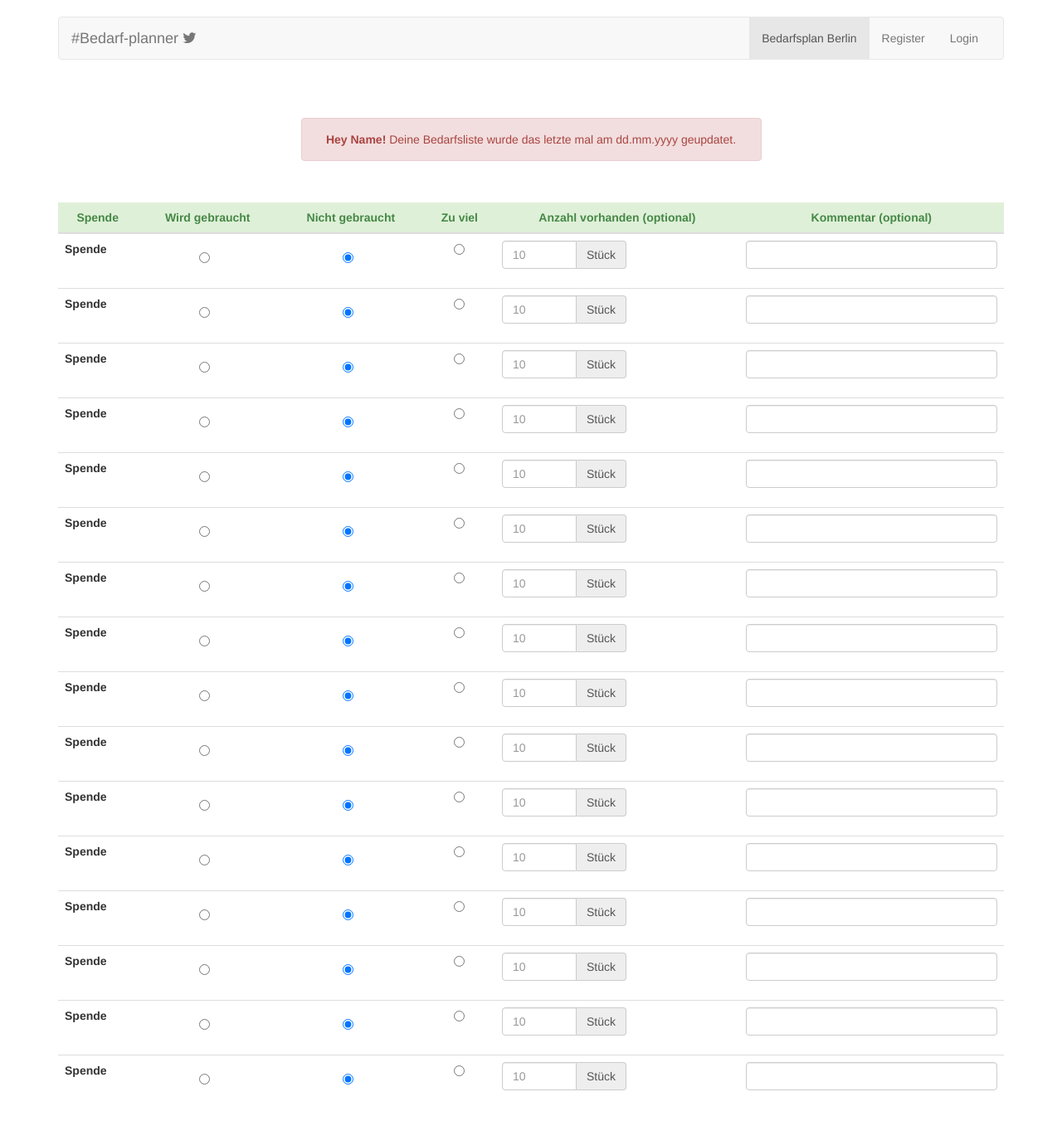
After one commit to DonationmatcherBerlin/donationmatcher, a CodeIgniter app: page /database/index.php/welcome/local/1 in a window 1280 px wide. The commit adds this page. Shown: the whole page at 83% size. Run offline with CodeIgniter, Linux system fonts and the light colour scheme.

Commit message:
first local version

```diff
--- a/application/config/autoload.php
+++ b/application/config/autoload.php
@@ -83,7 +83,7 @@ $autoload['drivers'] = array();
 |
 |	$autoload['helper'] = array('url', 'file');
 */
-$autoload['helper'] = array();
+$autoload['helper'] = array('url');
 
 /*
 | -------------------------------------------------------------------
--- a/application/controllers/Welcome.php
+++ b/application/controllers/Welcome.php
@@ -20,6 +20,14 @@ class Welcome extends CI_Controller {
 	 */
 	public function index()
 	{
+		$this->load->view('header');
 		$this->load->view('landingpage');
+		$this->load->view('footer');
+	}
+
+	public function local($group = 'LaGeSo'){
+		$this->load->view('header');
+		$this->load->view('local_view');
+		$this->load->view('footer');
 	}
 }
--- a/application/views/footer.php
+++ b/application/views/footer.php
@@ -5,7 +5,7 @@
 	</footer><!-- #site-footer -->
 
 	<!-- js -->
-	<script src="https://ajax.googleapis.com/ajax/libs/jquery/1.11.2/jquery.min.js"></script>
+	<script src="<?= base_url('assets/js/jquery-2.1.4.min.js') ?>"></script>
 	<script src="<?= base_url('assets/js/bootstrap.min.js') ?>"></script>
 	<script src="<?= base_url('assets/js/script.js') ?>"></script>
 
--- a/application/views/header.php
+++ b/application/views/header.php
@@ -13,6 +13,9 @@
 	<!-- css -->
 	<link href="<?= base_url('assets/css/bootstrap.min.css') ?>" rel="stylesheet">
 	<link href="<?= base_url('assets/css/style.css') ?>" rel="stylesheet">
+	<link href="<?= base_url('assets/css/landingpage/landingpage.css') ?>" rel="stylesheet">
+	<!-- <link href="<?= base_url('assets/css/local/local.css') ?>" rel="stylesheet"> -->
+	<link href="<?= base_url('assets/css/font-awesome/css/font-awesome.min.css') ?>" rel="stylesheet">
 
 	<!--[if lt IE 9]>
 		<script src="https://oss.maxcdn.com/html5shiv/3.7.2/html5shiv.min.js"></script>
@@ -22,6 +25,7 @@
 <body>
 
 	<header id="site-header">
+		<div class="container">
 		<nav class="navbar navbar-default" role="navigation">
 			<div class="container-fluid">
 				<div class="navbar-header">
@@ -31,10 +35,11 @@
 						<span class="icon-bar"></span>
 						<span class="icon-bar"></span>
 					</button>
-					<a class="navbar-brand" href="<?= base_url() ?>">Site title</a>
+					<a class="navbar-brand" href="<?= base_url() ?>">#Bedarf-planner <i class="fa fa-twitter"></i></a>
 				</div>
 				<div class="collapse navbar-collapse" id="bs-example-navbar-collapse-1">
 					<ul class="nav navbar-nav navbar-right">
+							<li class="active"><a href="#">Bedarfsplan Berlin</a></li>
 						<?php if (isset($_SESSION['username']) && $_SESSION['logged_in'] === true) : ?>
 							<li><a href="<?= base_url('logout') ?>">Logout</a></li>
 						<?php else : ?>
@@ -45,16 +50,7 @@
 				</div><!-- .navbar-collapse -->
 			</div><!-- .container-fluid -->
 		</nav><!-- .navbar -->
+		</div>
 	</header><!-- #site-header -->
 
 	<main id="site-content" role="main">
-
-		<?php if (isset($_SESSION)) : ?>
-			<div class="container">
-				<div class="row">
-					<div class="col-md-12">
-						<?php var_dump($_SESSION); ?>
-					</div>
-				</div><!-- .row -->
-			</div><!-- .container -->
-		<?php endif; ?>
--- /dev/null
+++ b/application/views/local_view.php
@@ -0,0 +1,492 @@
+<div class="container">
+  <div class="row">
+    <div class="col-sm-6 col-sm-offset-3">
+      <div class="alert alert-danger text-center" style="margin: 50px 0px;" role="alert">
+        <b>Hey Name!</b> Deine Bedarfsliste wurde das letzte mal am dd.mm.yyyy geupdatet.
+      </div>
+    </div>
+  </div>
+
+  <div class="row">
+    <div class="col-sm-12">
+      <table class="table table-hover text-center">
+      <thead>
+        <tr>
+          <th class="th-green">Spende</th>
+          <th class="th-green">Wird gebraucht</th>
+          <th class="th-green">Nicht gebraucht</th>
+          <th class="th-green">Zu viel</th>
+          <th class="th-green">Anzahl vorhanden (optional)</th>
+          <th class="th-green">Kommentar (optional)</th>
+        </tr>
+      </thead>
+      <tbody>
+        <tr>
+          <th>Spende</th>
+          <td>
+            <div class="radio">
+              <label><input type="radio" name="optradio"></label>
+            </div>
+          </td>
+          <td>
+            <div class="radio" >
+              <label><input type="radio" name="optradio" checked></label>
+            </div>
+          </td>
+          <td>
+            <div classin="radio" >
+              <label><input type="radio" name="optradio"></label>
+            </div>
+          </td>
+          <td>
+            <div class="input-group" style="max-width:150px;">
+              <input type="text" class="form-control" placeholder="10">
+              <div class="input-group-addon">Stück</div>
+            </div>
+          </td>
+          <td>
+            <div class="form-group">
+              <input type="text" class="form-control" id="usr">
+            </div>
+          </td>
+        </tr>
+        <tr>
+          <th>Spende</th>
+          <td>
+            <div class="radio">
+              <label><input type="radio" name="optradio2"></label>
+            </div>
+          </td>
+          <td>
+            <div class="radio" >
+              <label><input type="radio" name="optradio2" checked></label>
+            </div>
+          </td>
+          <td>
+            <div classin="radio" >
+              <label><input type="radio" name="optradio2"></label>
+            </div>
+          </td>
+          <td>
+            <div class="input-group" style="max-width:150px;">
+              <input type="text" class="form-control" placeholder="10">
+              <div class="input-group-addon">Stück</div>
+            </div>
+          </td>
+          <td>
+            <div class="form-group">
+              <input type="text" class="form-control" id="usr">
+            </div>
+          </td>
+        </tr>
+        <tr>
+          <th>Spende</th>
+          <td>
+            <div class="radio">
+              <label><input type="radio" name="optradio3"></label>
+            </div>
+          </td>
+          <td>
+            <div class="radio" >
+              <label><input type="radio" name="optradio3" checked></label>
+            </div>
+          </td>
+          <td>
+            <div classin="radio" >
+              <label><input type="radio" name="optradio3"></label>
+            </div>
+          </td>
+          <td>
+            <div class="input-group" style="max-width:150px;">
+              <input type="text" class="form-control" placeholder="10">
+              <div class="input-group-addon">Stück</div>
+            </div>
+          </td>
+          <td>
+            <div class="form-group">
+              <input type="text" class="form-control" id="usr">
+            </div>
+          </td>
+        </tr>
+        <tr>
+          <th>Spende</th>
+          <td>
+            <div class="radio">
+              <label><input type="radio" name="optradio4"></label>
+            </div>
+          </td>
+          <td>
+            <div class="radio" >
+              <label><input type="radio" name="optradio4" checked></label>
+            </div>
+          </td>
+          <td>
+            <div classin="radio" >
+              <label><input type="radio" name="optradio4"></label>
+            </div>
+          </td>
+          <td>
+            <div class="input-group" style="max-width:150px;">
+              <input type="text" class="form-control" placeholder="10">
+              <div class="input-group-addon">Stück</div>
+            </div>
+          </td>
+          <td>
+            <div class="form-group">
+              <input type="text" class="form-control" id="usr">
+            </div>
+          </td>
+        </tr>
+        <tr>
+          <th>Spende</th>
+          <td>
+            <div class="radio">
+              <label><input type="radio" name="optradio5"></label>
+            </div>
+          </td>
+          <td>
+            <div class="radio" >
+              <label><input type="radio" name="optradio5" checked></label>
+            </div>
+          </td>
+          <td>
+            <div classin="radio" >
+              <label><input type="radio" name="optradio5"></label>
+            </div>
+          </td>
+          <td>
+            <div class="input-group" style="max-width:150px;">
+              <input type="text" class="form-control" placeholder="10">
+              <div class="input-group-addon">Stück</div>
+            </div>
+          </td>
+          <td>
+            <div class="form-group">
+              <input type="text" class="form-control" id="usr">
+            </div>
+          </td>
+        </tr>
+        <tr>
+          <th>Spende</th>
+          <td>
+            <div class="radio">
+              <label><input type="radio" name="optradio6"></label>
+            </div>
+          </td>
+          <td>
+            <div class="radio" >
+              <label><input type="radio" name="optradio6" checked></label>
+            </div>
+          </td>
+          <td>
+            <div classin="radio" >
+              <label><input type="radio" name="optradio6"></label>
+            </div>
+          </td>
+          <td>
+            <div class="input-group" style="max-width:150px;">
+              <input type="text" class="form-control" placeholder="10">
+              <div class="input-group-addon">Stück</div>
+            </div>
+          </td>
+          <td>
+            <div class="form-group">
+              <input type="text" class="form-control" id="usr">
+            </div>
+          </td>
+        </tr>
+        <tr>
+          <th>Spende</th>
+          <td>
+            <div class="radio">
+              <label><input type="radio" name="optradio7"></label>
+            </div>
+          </td>
+          <td>
+            <div class="radio" >
+              <label><input type="radio" name="optradio7" checked></label>
+            </div>
+          </td>
+          <td>
+            <div classin="radio" >
+              <label><input type="radio" name="optradio7"></label>
+            </div>
+          </td>
+          <td>
+            <div class="input-group" style="max-width:150px;">
+              <input type="text" class="form-control" placeholder="10">
+              <div class="input-group-addon">Stück</div>
+            </div>
+          </td>
+          <td>
+            <div class="form-group">
+              <input type="text" class="form-control" id="usr">
+            </div>
+          </td>
+        </tr>
+        <tr>
+          <th>Spende</th>
+          <td>
+            <div class="radio">
+              <label><input type="radio" name="optradio8"></label>
+            </div>
+          </td>
+          <td>
+            <div class="radio" >
+              <label><input type="radio" name="optradio8" checked></label>
+            </div>
+          </td>
+          <td>
+            <div classin="radio" >
+              <label><input type="radio" name="optradio8"></label>
+            </div>
+          </td>
+          <td>
+            <div class="input-group" style="max-width:150px;">
+              <input type="text" class="form-control" placeholder="10">
+              <div class="input-group-addon">Stück</div>
+            </div>
+          </td>
+          <td>
+            <div class="form-group">
+              <input type="text" class="form-control" id="usr">
+            </div>
+          </td>
+        </tr>
+        <tr>
+          <th>Spende</th>
+          <td>
+            <div class="radio">
+              <label><input type="radio" name="optradio9"></label>
+            </div>
+          </td>
+          <td>
+            <div class="radio" >
+              <label><input type="radio" name="optradio9" checked></label>
+            </div>
+          </td>
+          <td>
+            <div classin="radio" >
+              <label><input type="radio" name="optradio9"></label>
+            </div>
+          </td>
+          <td>
+            <div class="input-group" style="max-width:150px;">
+              <input type="text" class="form-control" placeholder="10">
+              <div class="input-group-addon">Stück</div>
+            </div>
+          </td>
+          <td>
+            <div class="form-group">
+              <input type="text" class="form-control" id="usr">
+            </div>
+          </td>
+        </tr>
+        <tr>
+          <th>Spende</th>
+          <td>
+            <div class="radio">
+              <label><input type="radio" name="optradio10"></label>
+            </div>
+          </td>
+          <td>
+            <div class="radio" >
+              <label><input type="radio" name="optradio10" checked></label>
+            </div>
+          </td>
+          <td>
+            <div classin="radio" >
+              <label><input type="radio" name="optradio10"></label>
+            </div>
+          </td>
+          <td>
+            <div class="input-group" style="max-width:150px;">
+              <input type="text" class="form-control" placeholder="10">
+              <div class="input-group-addon">Stück</div>
+            </div>
+          </td>
+          <td>
+            <div class="form-group">
+              <input type="text" class="form-control" id="usr">
+            </div>
+          </td>
+        </tr>
+        <tr>
+          <th>Spende</th>
+          <td>
+            <div class="radio">
+              <label><input type="radio" name="optradio11"></label>
+            </div>
+          </td>
+          <td>
+            <div class="radio" >
+              <label><input type="radio" name="optradio11" checked></label>
+            </div>
+          </td>
+          <td>
+            <div classin="radio" >
+              <label><input type="radio" name="optradio11"></label>
+            </div>
+          </td>
+          <td>
+            <div class="input-group" style="max-width:150px;">
+              <input type="text" class="form-control" placeholder="10">
+              <div class="input-group-addon">Stück</div>
+            </div>
+          </td>
+          <td>
+            <div class="form-group">
+              <input type="text" class="form-control" id="usr">
+            </div>
+          </td>
+        </tr>
+        <tr>
+          <th>Spende</th>
+          <td>
+            <div class="radio">
+              <label><input type="radio" name="optradio12"></label>
+            </div>
+          </td>
+          <td>
+            <div class="radio" >
+              <label><input type="radio" name="optradio12" checked></label>
+            </div>
+          </td>
+          <td>
+            <div classin="radio" >
+              <label><input type="radio" name="optradio12"></label>
+            </div>
+          </td>
+          <td>
+            <div class="input-group" style="max-width:150px;">
+              <input type="text" class="form-control" placeholder="10">
+              <div class="input-group-addon">Stück</div>
+            </div>
+          </td>
+          <td>
+            <div class="form-group">
+              <input type="text" class="form-control" id="usr">
+            </div>
+          </td>
+        </tr>
+        <tr>
+          <th>Spende</th>
+          <td>
+            <div class="radio">
+              <label><input type="radio" name="optradio13"></label>
+            </div>
+          </td>
+          <td>
+            <div class="radio" >
+              <label><input type="radio" name="optradio13" checked></label>
+            </div>
+          </td>
+          <td>
+            <div classin="radio" >
+              <label><input type="radio" name="optradio13"></label>
+            </div>
+          </td>
+          <td>
+            <div class="input-group" style="max-width:150px;">
+              <input type="text" class="form-control" placeholder="10">
+              <div class="input-group-addon">Stück</div>
+            </div>
+          </td>
+          <td>
+            <div class="form-group">
+              <input type="text" class="form-control" id="usr">
+            </div>
+          </td>
+        </tr>
+        <tr>
+          <th>Spende</th>
+          <td>
+            <div class="radio">
+              <label><input type="radio" name="optradio14"></label>
+            </div>
+          </td>
+          <td>
+            <div class="radio" >
+              <label><input type="radio" name="optradio14" checked></label>
+            </div>
+          </td>
+          <td>
+            <div classin="radio" >
+              <label><input type="radio" name="optradio14"></label>
+            </div>
+          </td>
+          <td>
+            <div class="input-group" style="max-width:150px;">
+              <input type="text" class="form-control" placeholder="10">
+              <div class="input-group-addon">Stück</div>
+            </div>
+          </td>
+          <td>
+            <div class="form-group">
+              <input type="text" class="form-control" id="usr">
+            </div>
+          </td>
+        </tr>
+        <tr>
+          <th>Spende</th>
+          <td>
+            <div class="radio">
+              <label><input type="radio" name="optradio15"></label>
+            </div>
+          </td>
+          <td>
+            <div class="radio" >
+              <label><input type="radio" name="optradio15" checked></label>
+            </div>
+          </td>
+          <td>
+            <div classin="radio" >
+              <label><input type="radio" name="optradio15"></label>
+            </div>
+          </td>
+          <td>
+            <div class="input-group" style="max-width:150px;">
+              <input type="text" class="form-control" placeholder="10">
+              <div class="input-group-addon">Stück</div>
+            </div>
+          </td>
+          <td>
+            <div class="form-group">
+              <input type="text" class="form-control" id="usr">
+            </div>
+          </td>
+        </tr>
+        <tr>
+          <th>Spende</th>
+          <td>
+            <div class="radio">
+              <label><input type="radio" name="optradio16"></label>
+            </div>
+          </td>
+          <td>
+            <div class="radio" >
+              <label><input type="radio" name="optradio16" checked></label>
+            </div>
+          </td>
+          <td>
+            <div classin="radio" >
+              <label><input type="radio" name="optradio16"></label>
+            </div>
+          </td>
+          <td>
+            <div class="input-group" style="max-width:150px;">
+              <input type="text" class="form-control" placeholder="10">
+              <div class="input-group-addon">Stück</div>
+            </div>
+          </td>
+          <td>
+            <div class="form-group">
+              <input type="text" class="form-control" id="usr">
+            </div>
+          </td>
+        </tr>
+      </tbody>
+    </table>
+    </div>
+  </div>
+</div>
```
Also changed, not shown: application/controllers/Local.php (added, +27 -0 lines), application/views/landingpage.php (+0 -92 lines), public/assets/css/landingpage/landingpage.css (added), public/assets/css/local/local.css (added).
